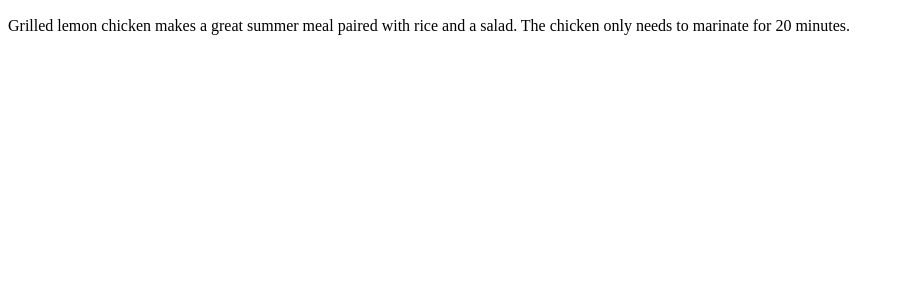
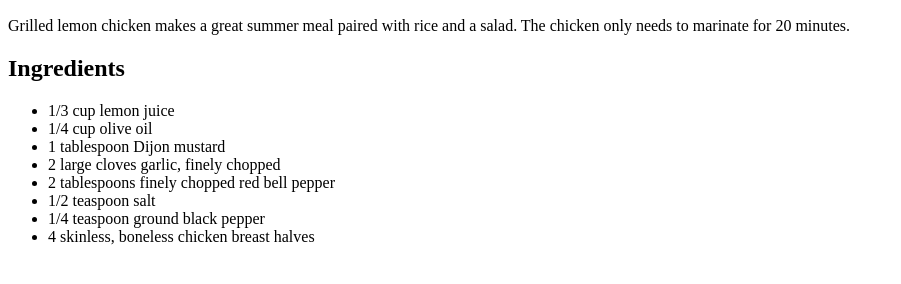
Before and after one commit to NeoCopernicus/odin-recipes, a plain HTML site: page recipes/lemon-chicken.html in a window 1280 px wide. Shown: the part 434-718 px from the top of the page, without its empty margins (0-901 px from the left). Drawn offline with Linux system fonts and the light colour scheme.

Commit message:
Add ingredients to the lemon chicken recipe

```diff
--- a/recipes/lemon-chicken.html
+++ b/recipes/lemon-chicken.html
@@ -12,6 +12,17 @@
         <h2>Description</h2>
         <p>Grilled lemon chicken makes a great summer meal paired with rice and a salad. The chicken only needs to marinate for 20 minutes.</p>
 
+        <h2>Ingredients</h2>
+        <ul>
+            <li>1/3 cup lemon juice</li>
+            <li>1/4 cup olive oil</li>
+            <li>1 tablespoon Dijon mustard</li>
+            <li>2 large cloves garlic, finely chopped</li>
+            <li>2 tablespoons finely chopped red bell pepper</li>
+            <li>1/2 teaspoon salt</li>
+            <li>1/4 teaspoon ground black pepper</li>
+            <li>4 skinless, boneless chicken breast halves</li>
+        </ul>
 
     </body>
 
```
